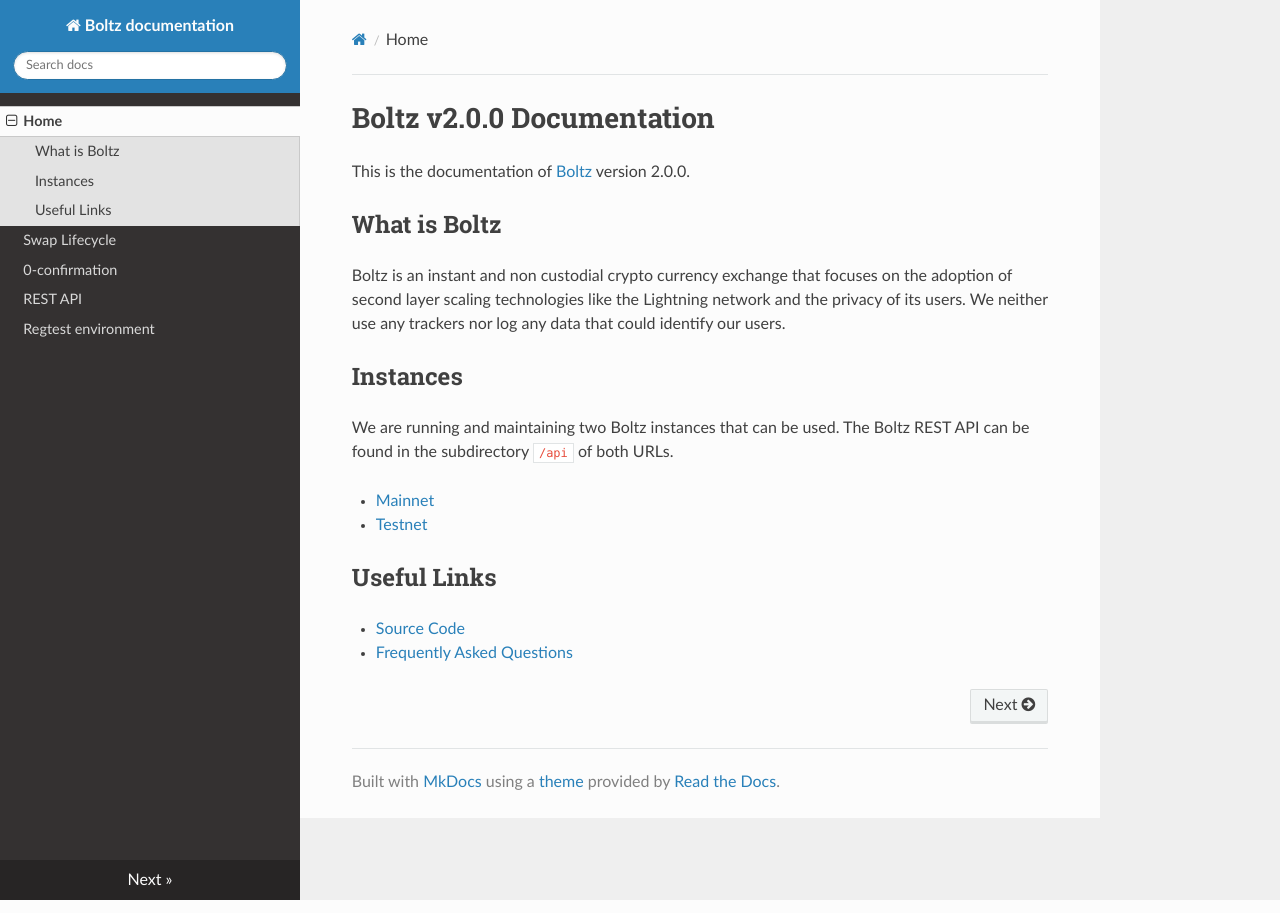
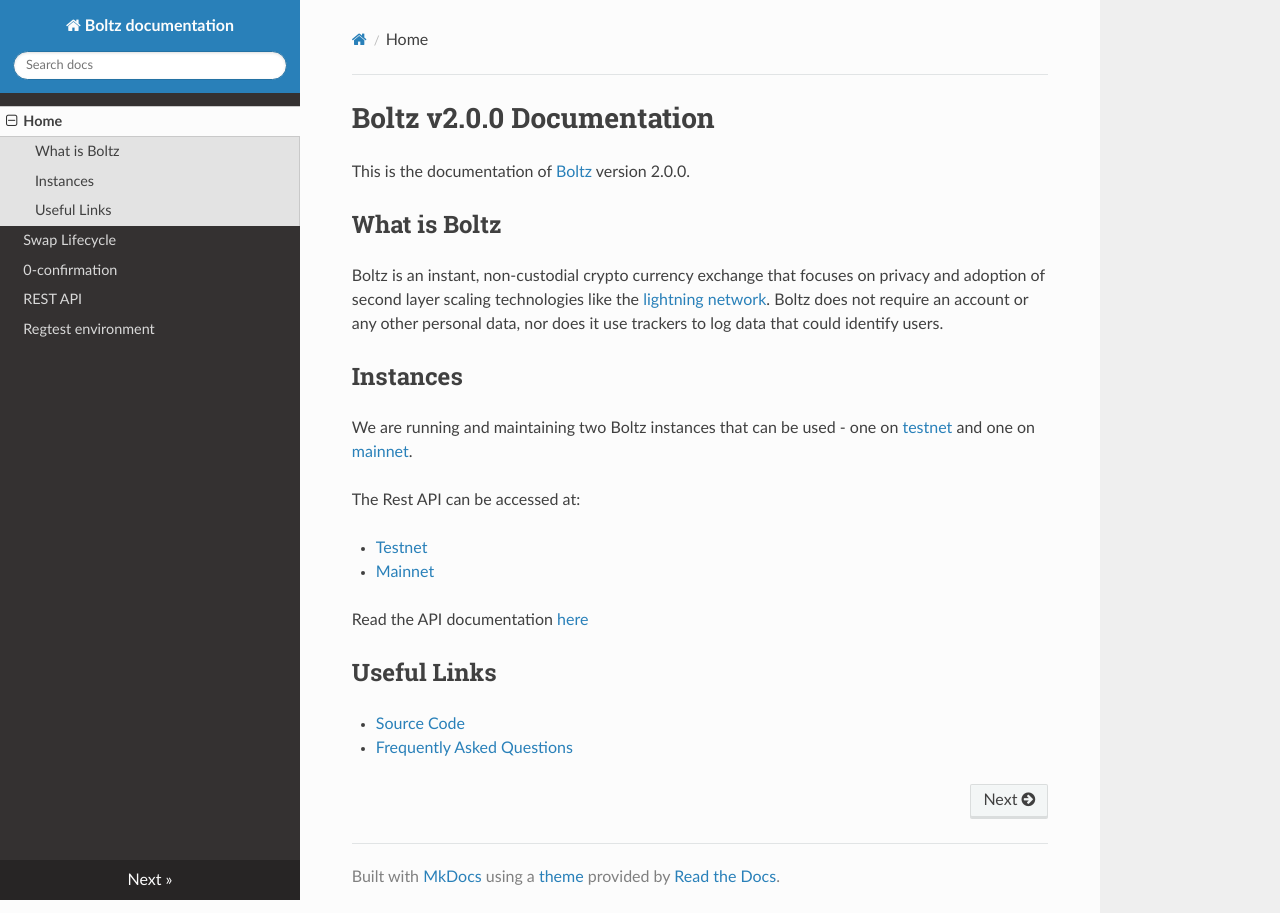
Before and after one commit to BoltzExchange/boltz-backend, an MkDocs documentation site: the page built from docs/index.md, in a window 1280 px wide. Built offline with MkDocs 1.6.1, drawn with Linux system fonts in a browser that asks for light colours; nearby versions of some CDN libraries.

Commit message:
docs: feedback changes

```diff
--- a/docs/index.md
+++ b/docs/index.md
@@ -4,14 +4,18 @@
 
 ## What is Boltz
 
-Boltz is an instant and non custodial crypto currency exchange that focuses on the adoption of second layer scaling technologies like the Lightning network and the privacy of its users. We neither use any trackers nor log any data that could identify our users.
+Boltz is an instant, non-custodial crypto currency exchange that focuses on privacy and adoption of second layer scaling technologies like the [lightning network](http://lightning.network/). Boltz does not require an account or any other personal data, nor does it use trackers to log data that could identify users.
 
 ## Instances
 
-We are running and maintaining two Boltz instances that can be used. The Boltz REST API can be found in the subdirectory `/api` of both URLs.
+We are running and maintaining two Boltz instances that can be used - one on [testnet](https://testnet.boltz.exchange) and one on [mainnet](https://boltz.exchange).
 
+The Rest API can be accessed at:
+
+* [Testnet](https://testnet.boltz.exchange)
 * [Mainnet](https://boltz.exchange)
-* [Testnet](https://testnet.boltz.exchange)
+
+Read the API documentation [here](/api)
 
 ## Useful Links
 
```
